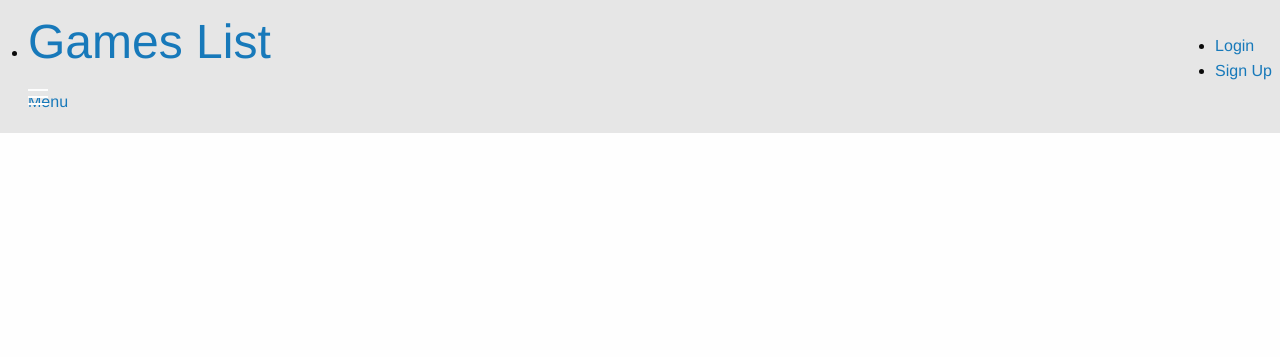
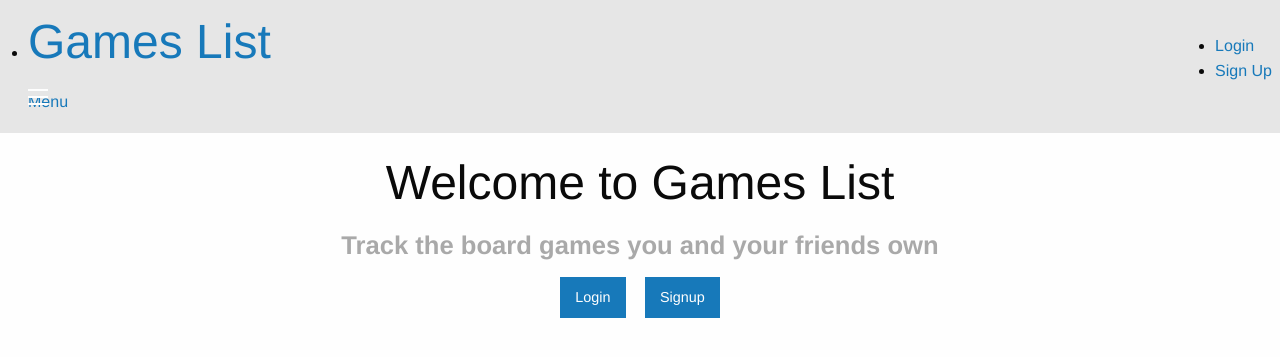
Before and after one commit to drueck/games, a Rails app: page / in a window 1280 px wide. Shown: the top 357 px of the page. Run offline with Rails 7, Linux system fonts and the light colour scheme; style sheets or scripts are compiled from the project's sources; some libraries are stand-ins or nearby versions.

Commit message:
Make index page a welcome screen (to be shown before login)
Has basic heading and subheading describing the app and login
and signup buttons.

```diff
--- a/app/assets/stylesheets/application.scss
+++ b/app/assets/stylesheets/application.scss
@@ -11,4 +11,5 @@
  *= require_self
  */
 
- @import "foundation_and_overrides";
+@import "foundation_and_overrides";
+@import "home";
--- a/app/assets/stylesheets/home.css.scss
+++ b/app/assets/stylesheets/home.css.scss
@@ -1,3 +1,19 @@
-// Place all the styles related to the home controller here.
-// They will automatically be included in application.css.
-// You can use Sass (SCSS) here: http://sass-lang.com/
+.main-title {
+  h1 {
+    margin-bottom: 0.3em;
+  }
+  p {
+    margin-top: 0;
+    font-size: 1.6em;
+    font-weight: bold;
+    line-height: 1.2em;
+    color: darkgray;
+  }
+}
+
+.home-buttons {
+  margin-top: 1em;
+  a {
+    margin: 0 0.5em;
+  }
+}
--- a/app/views/home/index.html.erb
+++ b/app/views/home/index.html.erb
@@ -1 +1,16 @@
 <%= content_for(:title) { 'Games List' } %>
+
+<div class="row">
+  <div class="large-12 columns text-center">
+    <header class="main-title">
+      <h1>Welcome to Games List</h1>
+      <p>Track the board games you and your friends own</p>
+    </header>
+  </div>
+</div>
+<div class="row">
+  <div class="large-12 columns text-center home-buttons">
+    <%= link_to 'Login', new_user_session_path, class: 'button' %>
+    <%= link_to 'Signup', new_user_registration_path, class: 'button' %>
+  </div>
+</div>
--- a/app/views/layouts/application.html.erb
+++ b/app/views/layouts/application.html.erb
@@ -22,10 +22,14 @@
   <body>
     <%= render :partial => 'shared/top_bar' %>
 
+    <section class="alerts">
     <p class="notice"><%= notice %></p>
     <p class="alert"><%= alert %></p>
+    </section>
 
-    <%= yield %>
+    <section class="main">
+      <%= yield %>
+    </section>
 
     <%= javascript_include_tag "application" %>
   </body>
```
